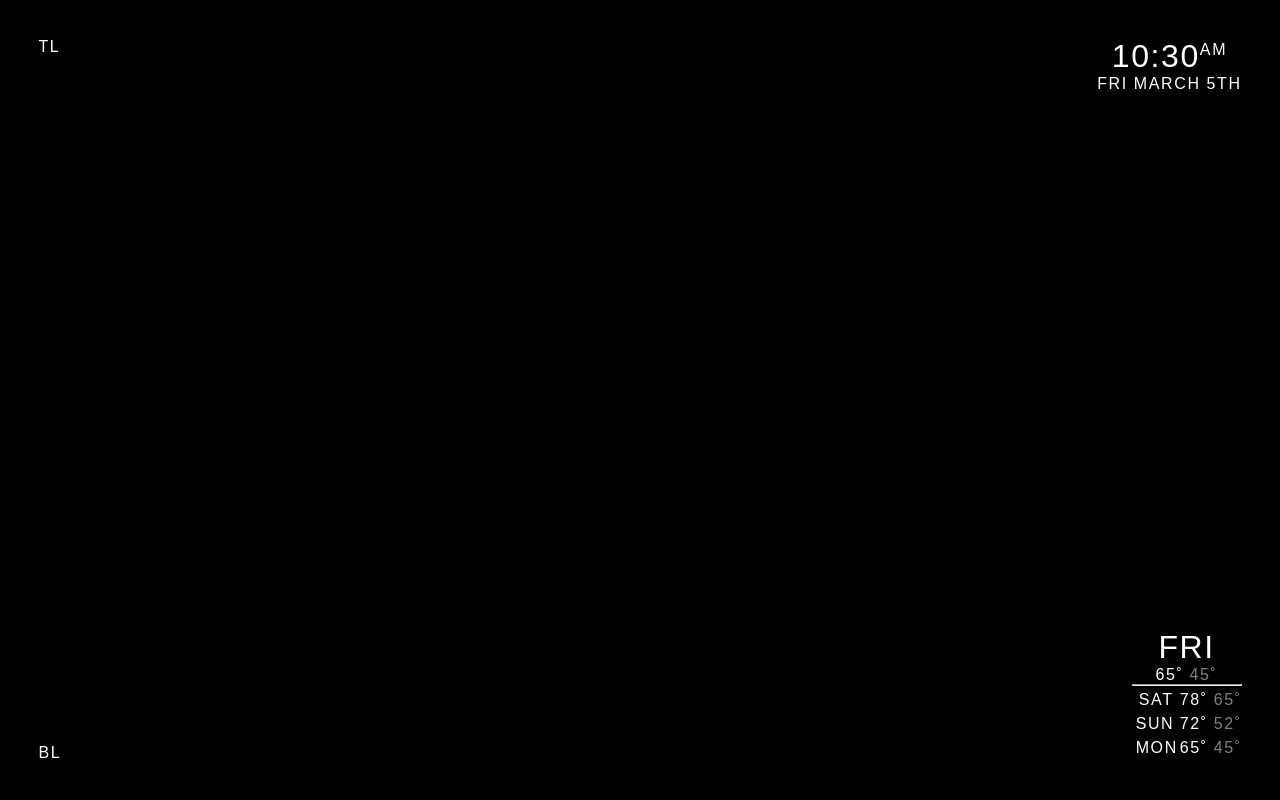
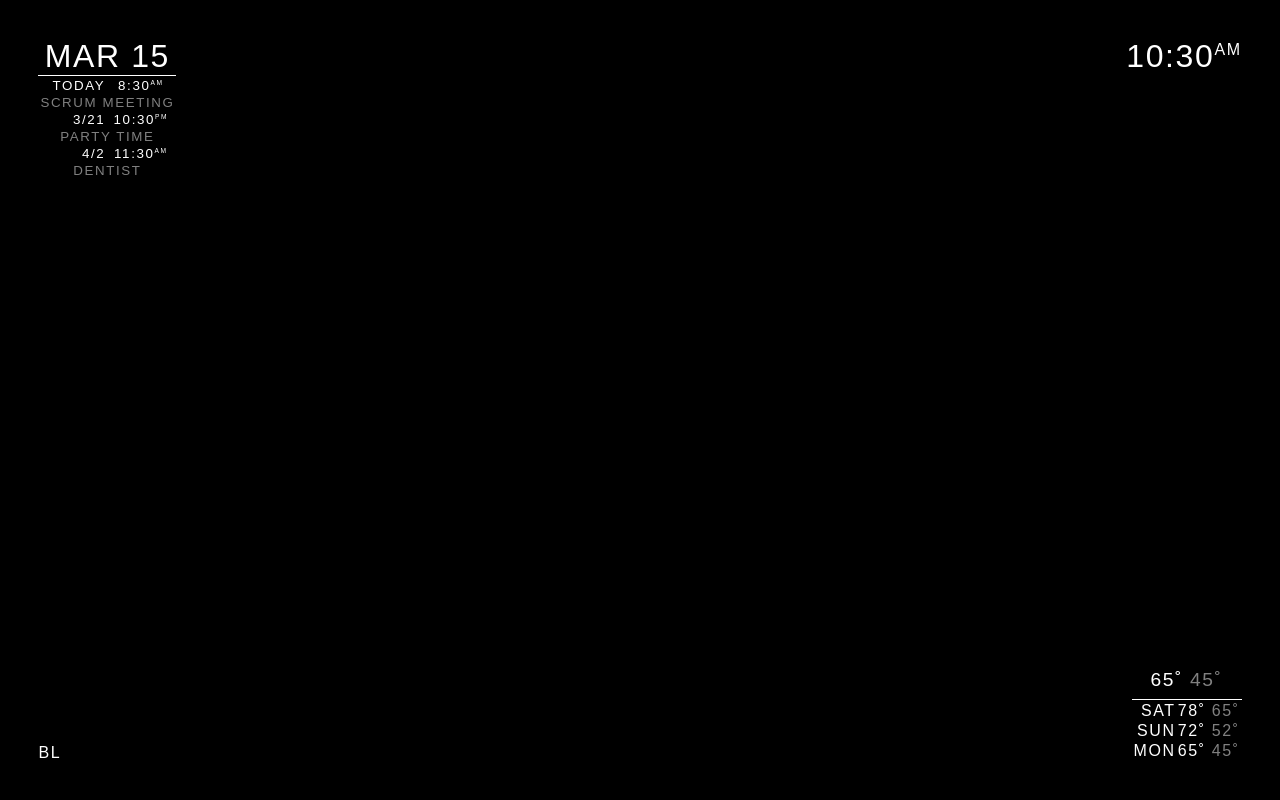
Before and after one commit to funkflute/MagicMirror, a PHP site: page / in a window 1280 px wide. Run offline with PHP 8.4, Linux system fonts and the light colour scheme; some libraries are stand-ins or nearby versions.

Commit message:
Added Calendar View

```diff
--- a/index.php
+++ b/index.php
@@ -45,9 +45,9 @@ class config {
 				left: 0;
 			}
 			.center {
-				left: 33.333%;
-				top: 33.333%;
-				bottom: 33.333%;
+				left: 30%;
+				top: 30%;
+				bottom: 30%;
 				text-align: center;
 			}
 			sup {
@@ -56,28 +56,68 @@ class config {
 			.light {
 				opacity: .5;
 			}
-			td {
-				padding: 2%;
-				white-space: nowrap;
+			table.pad td {
+				padding: 3%;
+			}
+			.today {
+    			padding: .5em;
+			}
+			.border-bottom {
+    			border-bottom: 1px solid;
+			}
+			.event {
+			    white-space: nowrap;
+    			text-overflow: ellipsis;
+			}
+			.small {
+    			font-size: smaller;
+			}
+			.large {
+    			font-size: larger;
 			}
 		</style>
 	</head>
 	<body>
 		<div class="top-left">
-			tl
+		    <h1 class="border-bottom">Mar 15</h1>
+			<table width="100%" class="small">
+				<tbody>
+					<tr>
+						<td class="date" align="right">Today</td>
+						<td class="time">8:30<sup>am</sup></td>
+					</tr>
+					<tr>
+						<td colspan="2" class="event light">Scrum Meeting</td>
+					</tr>
+					<tr>
+						<td class="date" align="right">3/21</td>
+						<td class="time">10:30<sup>pm</sup></td>
+					</tr>
+					<tr>
+						<td colspan="2" class="event light">Party Time</td>
+					</tr>
+					<tr>
+						<td class="date" align="right">4/2</td>
+						<td class="time">11:30<sup>am</sup></td>
+					</tr>
+					<tr>
+						<td colspan="2" class="event light">Dentist</td>
+					</tr>
+				</tbody>
+			</table>
+
 		</div>
 		<div class="top-right">
 			<h1>10:30<sup>am</sup></h1>
-			<p>Fri March 5th</p>
 		</div>
 		<div class="center">
 		</div>
 		<div class="bottom-right">
-			<h1>Fri <span class="wi-day-cloudy"></span></h1>
-			<div class="temp-today">
-				<span class="temp-hi">65˚</span> <span class="temp-low light">45˚</span>
-			</div>
-			<hr/>
+		    <div class="today border-bottom">
+    			<div class="temp-today large">
+    			    <span class="wi-day-cloudy"></span> <span class="temp-hi">65˚</span> <span class="temp-low light">45˚</span>
+    			</div>
+		    </div>
 			<table width="100%">
 				<tbody>
 					<tr>
```
